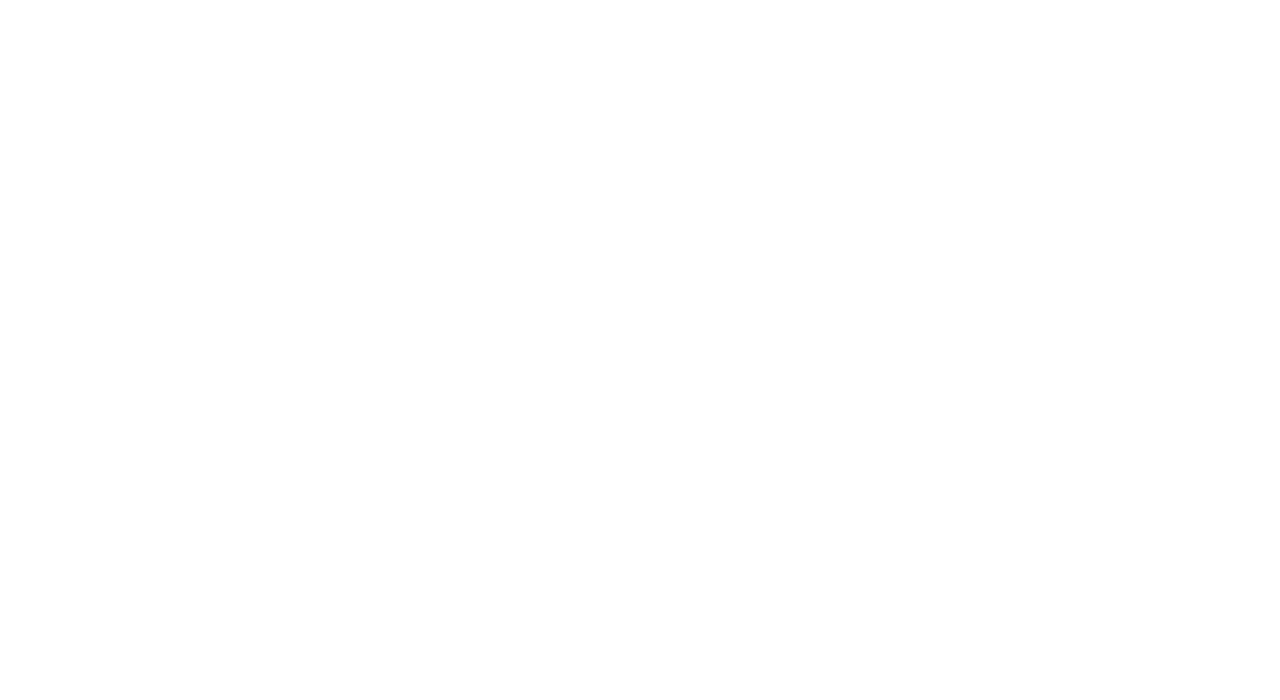
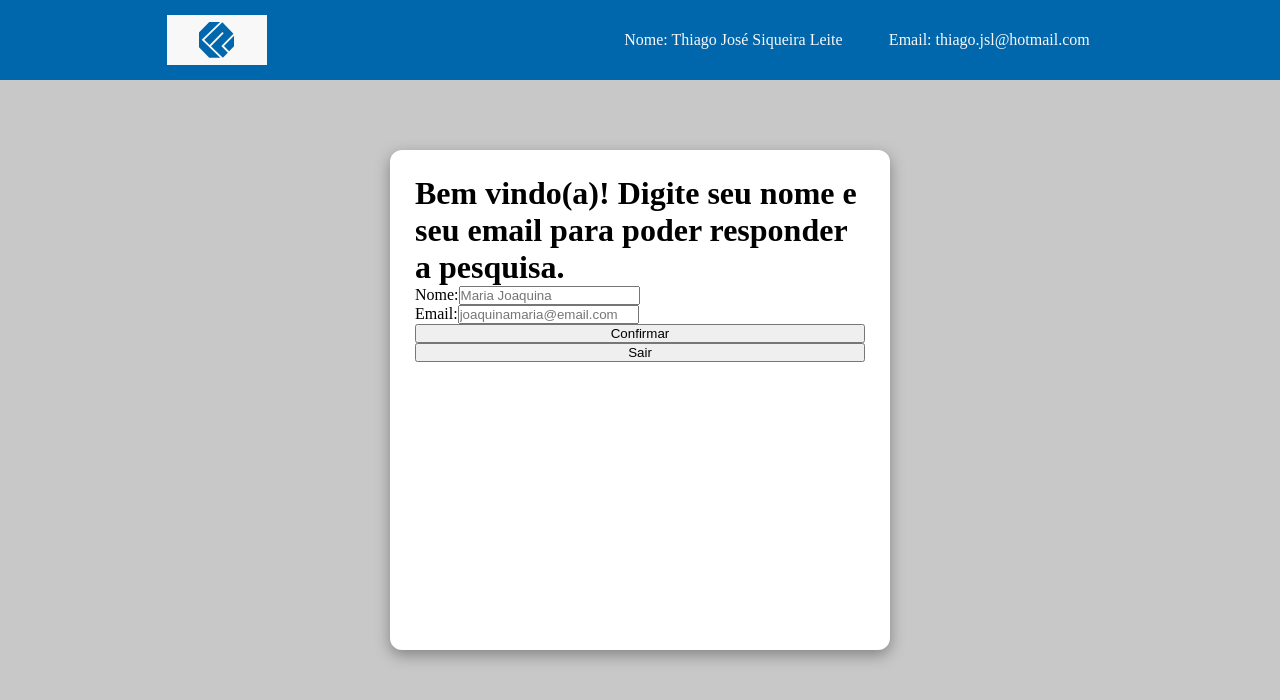
Before and after one commit to thiagoleite92/kpi-challenge, a React (Create React App) app: page / in a window 1280 px wide. Before the commit this address had no page. Shown: the top 700 px of the page. Built offline with nearby package versions, Linux system fonts and the light colour scheme.

Commit message:
style: modal css

```diff
--- a/src/App.css
+++ b/src/App.css
@@ -3,3 +3,8 @@
   padding: 0;
   box-sizing: border-box;
 }
+
+.forms {
+  display: flex;
+  flex-direction: column;
+}
--- a/src/App.jsx
+++ b/src/App.jsx
@@ -8,7 +8,7 @@ function App () {
   return (
     <Routes>
       <Route path='/welcome' element={<Welcome />} />
-      <Route path='/forms' element={<Forms />} />
+      <Route path='/' element={<Forms />} />
     </Routes>
   )
 }
--- a/src/components/header/header.css
+++ b/src/components/header/header.css
@@ -5,7 +5,8 @@
   height: 80px;
   margin: auto;
   align-items: center;
-  background-color: #0067ac
+  background-color: #0067ac;
+  position: fixed;
 }
 
 .header-logo {
--- a/src/components/modal/Modal.jsx
+++ b/src/components/modal/Modal.jsx
@@ -1,9 +1,28 @@
 import React from 'react'
+import './modal.css'
 
 function Modal () {
   return (
-    <div>
-      Modal
+    <div className='modal-background'>
+      <main className='modal-container'>
+        <h1>
+          Bem vindo(a)! Digite seu nome e seu email para poder responder a pesquisa.
+        </h1>
+        <label>
+          Nome:
+          <input type='text' placeholder='Maria Joaquina' />
+        </label>
+        <label>
+          Email:
+          <input type='email' placeholder='joaquinamaria@email.com' />
+        </label>
+        <button type='button'>
+          Confirmar
+        </button>
+        <button type='button'>
+          Sair
+        </button>
+      </main>
     </div>
   )
 }
--- /dev/null
+++ b/src/components/modal/modal.css
@@ -0,0 +1,20 @@
+.modal-background {
+  width: 100vw;
+  height: 100vh;
+  background-color: rgba(200, 200, 200);
+  position: fixed;
+  display: flex;
+  justify-content: center;
+  align-items: center;
+}
+
+.modal-container {
+  width: 500px;
+  height: 500px;
+  border-radius: 12px;
+  background-color: white;
+  box-shadow: rgba(0, 0, 0, 0.35) 0px 5px 15px;
+  display: flex;
+  flex-direction: column;
+  padding: 25px;
+}
--- a/src/pages/Forms.jsx
+++ b/src/pages/Forms.jsx
@@ -6,20 +6,15 @@ function Forms () {
   const [modal, setModal] = useState(true)
   console.log(setModal)
 
-  const renderForms = () => {
-    return (
-      <Header />
-    )
-  }
-
   return (
-    <>
+    <div className='forms'>
       {
         modal
           ? <Modal />
-          : renderForms()
+          : null
       }
-    </>
+      <Header />
+    </div>
   )
 }
 
```
